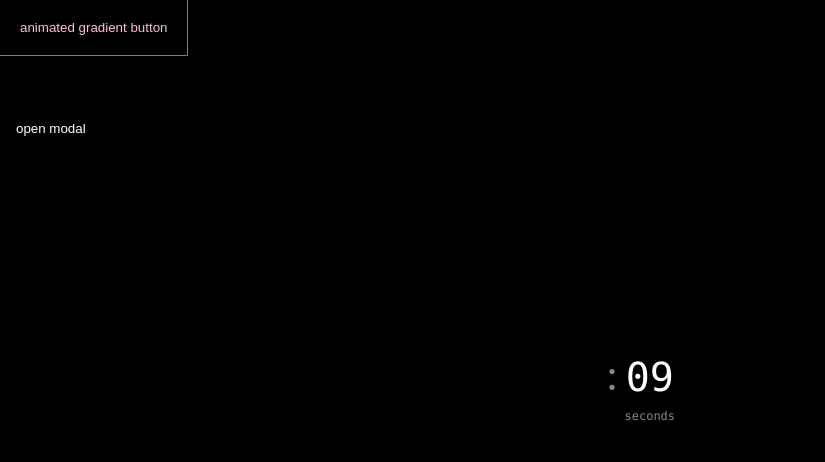
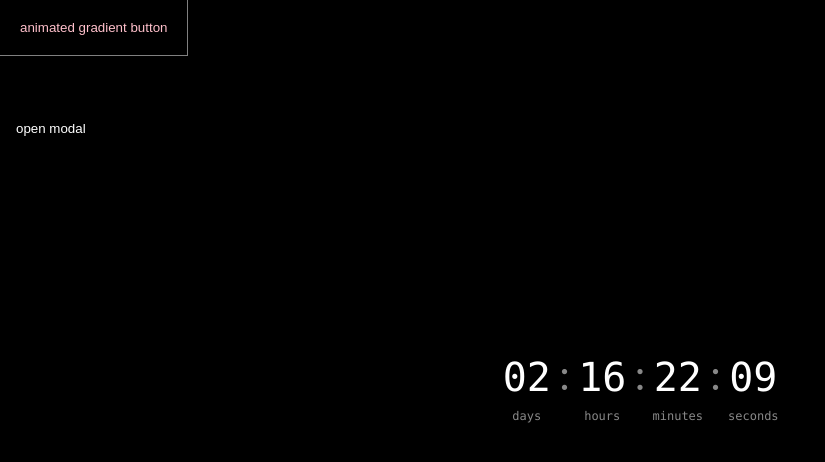
Before and after one commit to Sujenphea/react-components, a Next.js app: page / in a window 1280 px wide. Shown: the top 462 px of the page, without its empty margins (0-825 px from the left). Built offline with nearby package versions, Linux system fonts and the light colour scheme.

Commit message:
feat: full feature

```diff
--- a/components/clock.tsx
+++ b/components/clock.tsx
@@ -2,13 +2,29 @@ import { css } from '@emotion/react'
 import { motion, useAnimationControls } from 'framer-motion'
 import { useEffect, useMemo, useRef, useState } from 'react'
 
+/* -------------------------------------------------------------------------- */
+/*                                  constants                                 */
+/* -------------------------------------------------------------------------- */
 let timingFunction = { ease: [0.66, 0.15, 0.1, 0.95], duration: 0.3 }
 
+/* -------------------------------------------------------------------------- */
+/*                                    clock                                   */
+/* -------------------------------------------------------------------------- */
 export default function Clock(props: { time: string }) {
   /* -------------------------------- variables ------------------------------- */
   const [countdown, setCountdown] = useState(0)
 
   /* ---------------------------------- hooks --------------------------------- */
+  const countdownObject = useMemo(() => {
+    return {
+      days: Math.floor(countdown / 864e5),
+      hours: Math.floor((countdown / 36e5) % 24),
+      minutes: Math.floor((countdown / 1e3 / 60) % 60),
+      seconds: Math.floor((countdown / 1e3) % 60),
+    }
+  }, [countdown])
+
+  /* --------------------------------- effect --------------------------------- */
   useEffect(() => {
     let getTime = () => {
       let currentTime = new Date()
@@ -26,16 +42,21 @@ export default function Clock(props: { time: string }) {
     return () => clearInterval(timer)
   }, [])
 
-  const countdownObject = useMemo(() => {
-    return {
-      days: Math.floor(countdown / 864e5),
-      hours: Math.floor((countdown / 36e5) % 24),
-      minutes: Math.floor((countdown / 1e3 / 60) % 60),
-      seconds: Math.floor((countdown / 1e3) % 60),
-    }
-  }, [countdown])
+  /* --------------------------------- display -------------------------------- */
+  const colonDisplay = () => {
+    return (
+      <div
+        css={css({
+          fontSize: '40px',
+          paddingBottom: '24px',
+          color: '#888',
+        })}
+      >
+        :
+      </div>
+    )
+  }
 
-  /* --------------------------------- display -------------------------------- */
   const digitDisplay = (props: { digit: string }) => {
     const storedValue = useRef(0)
     const controls = useAnimationControls()
@@ -152,18 +173,13 @@ export default function Clock(props: { time: string }) {
         gap: '8px',
       })}
     >
-      <div
-        css={css({
-          fontSize: '40px',
-          paddingBottom: '24px',
-          color: '#888',
-        })}
-      >
-        :
-      </div>
-
+      {unitTimeDisplay({ time: countdownObject.days, unit: 'days' })}
+      {colonDisplay()}
+      {unitTimeDisplay({ time: countdownObject.hours, unit: 'hours' })}
+      {colonDisplay()}
+      {unitTimeDisplay({ time: countdownObject.minutes, unit: 'minutes' })}
+      {colonDisplay()}
       {unitTimeDisplay({ time: countdownObject.seconds, unit: 'seconds' })}
-      {/* {digitDisplay({ value: 2 })} */}
     </div>
   )
 }
```
